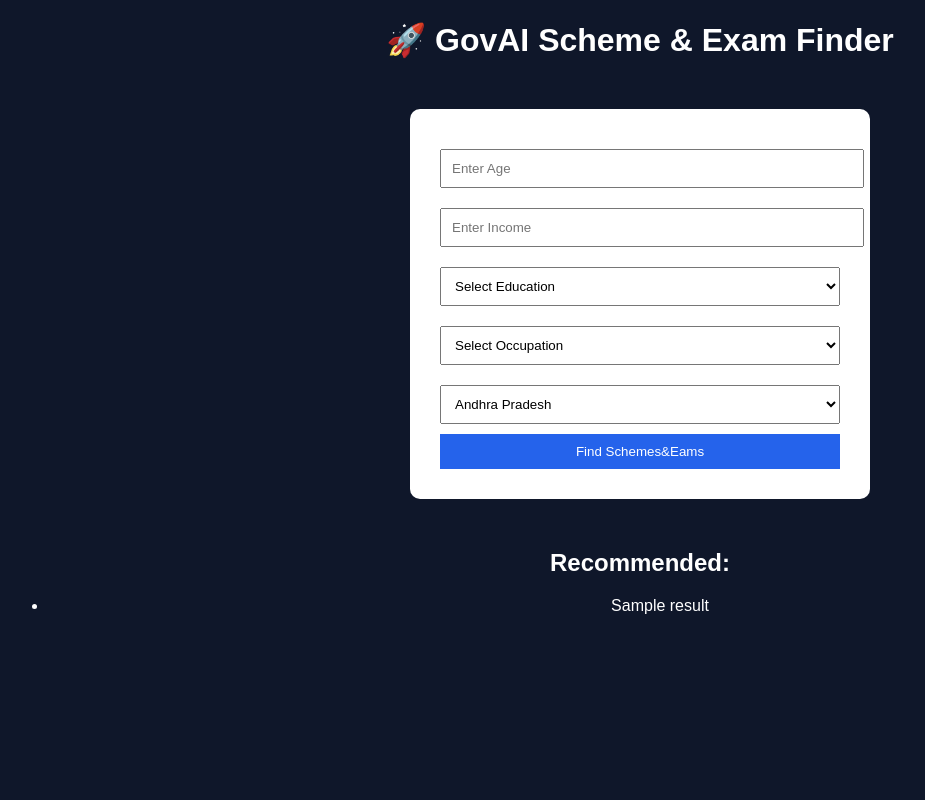
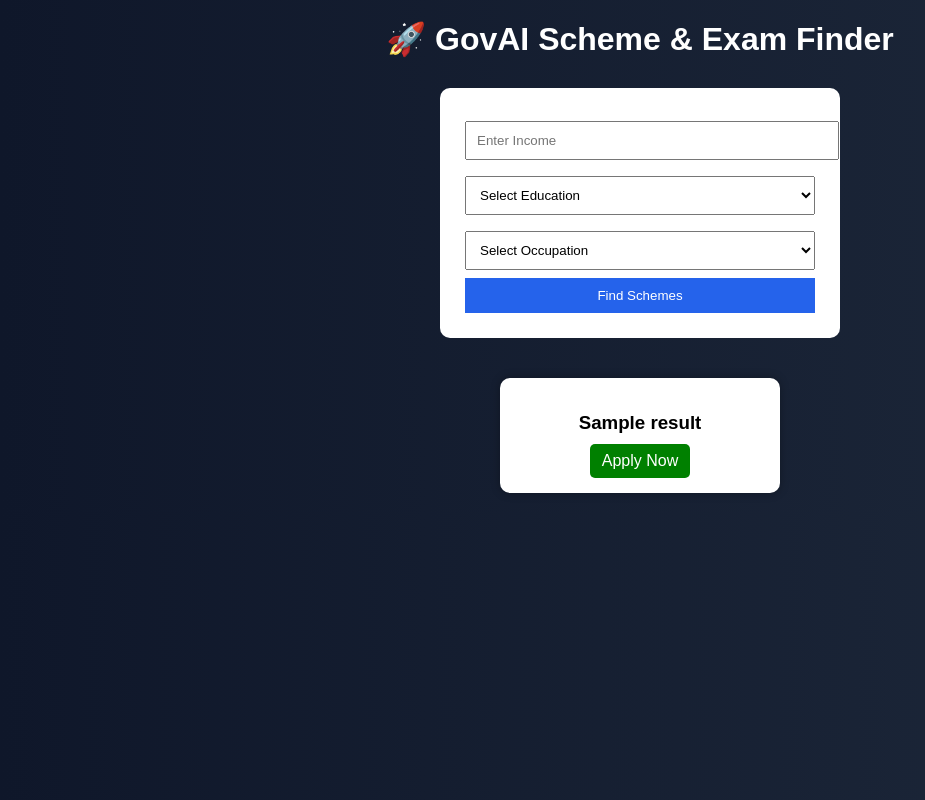
Before and after one commit to Zakhu23/gov-AIfinder, a Flask app: template templates/index.html in a window 1280 px wide. Shown: the whole page, without its empty margins (0-925 px from the left). Run offline with Flask 3, Linux system fonts and the light colour scheme; the template is opened without the code that fills it: most values are stand-ins (such as "Sample title", 1, 10 or a date in 2020).

Commit message:
Update index.html

```diff
--- a/templates/index.html
+++ b/templates/index.html
@@ -5,40 +5,82 @@
     <style>
         body {
             font-family: Arial;
-            background: #0f172a;
+            background: linear-gradient(to right, #0f172a, #1e293b);
             color: white;
             text-align: center;
         }
+
+        h1 {
+            margin-top: 20px;
+        }
+
         .box {
             background: white;
             color: black;
-            padding: 30px;
+            padding: 25px;
             border-radius: 10px;
-            width: 400px;
-            margin: 50px auto;
+            width: 350px;
+            margin: 30px auto;
         }
+
         input, select {
             width: 100%;
             padding: 10px;
-            margin: 10px 0;
+            margin: 8px 0;
         }
+
         button {
             padding: 10px;
             background: #2563eb;
             color: white;
             border: none;
             width: 100%;
+            cursor: pointer;
+        }
+
+        .results {
+            display: flex;
+            flex-wrap: wrap;
+            justify-content: center;
+            margin-top: 20px;
+        }
+
+        .card {
+            background: white;
+            color: black;
+            width: 250px;
+            margin: 10px;
+            padding: 15px;
+            border-radius: 10px;
+            box-shadow: 0 0 10px rgba(0,0,0,0.3);
+        }
+
+        .card h3 {
+            margin-bottom: 10px;
+        }
+
+        .apply-btn {
+            display: inline-block;
+            padding: 8px 12px;
+            background: green;
+            color: white;
+            text-decoration: none;
+            border-radius: 5px;
+        }
+
+        .no-result {
+            color: red;
+            font-size: 18px;
         }
     </style>
 </head>
+
 <body>
 
 <h1>🚀 GovAI Scheme & Exam Finder</h1>
 
 <div class="box">
 <form method="POST">
-
-<input type="number" name="age" placeholder="Enter Age" required>
 
 <input type="number" name="income" placeholder="Enter Income" required>
 
@@ -55,56 +97,21 @@
     <option>Unemployed</option>
 </select>
 
-<select name="state">
-<option>Andhra Pradesh</option>
-<option>Arunachal Pradesh</option>
-<option>Assam</option>
-<option>Bihar</option>
-<option>Chhattisgarh</option>
-<option>Goa</option>
-<option>Gujarat</option>
-<option>Haryana</option>
-<option>Himachal Pradesh</option>
-<option>Jharkhand</option>
-<option>Karnataka</option>
-<option>Kerala</option>
-<option>Madhya Pradesh</option>
-<option>Maharashtra</option>
-<option>Manipur</option>
-<option>Meghalaya</option>
-<option>Mizoram</option>
-<option>Nagaland</option>
-<option>Odisha</option>
-<option>Punjab</option>
-<option>Rajasthan</option>
-<option>Sikkim</option>
-<option>Tamil Nadu</option>
-<option>Telangana</option>
-<option>Tripura</option>
-<option>Uttar Pradesh</option>
-<option>Uttarakhand</option>
-<option>West Bengal</option>
-<option>Delhi</option>
-<option>Puducherry</option>
-<option>Jammu and Kashmir</option>
-<option>Ladakh</option>
-<option>Chandigarh</option>
-<option>Andaman and Nicobar Islands</option>
-<option>Dadra and Nagar Haveli and Daman and Diu</option>
-<option>Lakshadweep</option>
-</select>
-
-<button type="submit">Find Schemes&Eams</button>
+<button type="submit">Find Schemes</button>
 </form>
 </div>
 
 {% if results %}
-<h2>Recommended:</h2>
-<ul>
-{% for r in results %}
-<li>{{ r }}</li>
-{% endfor %}
-</ul>
+<div class="results">
+    {% for r in results %}
+    <div class="card">
+        <h3>{{ r.name }}</h3>
+        <a class="apply-btn" href="{{ r.link }}" target="_blank">Apply Now</a>
+    </div>
+    {% endfor %}
+</div>
+{% else %}
+<p class="no-result">No matching schemes found</p>
 {% endif %}
 
 </body>
```
